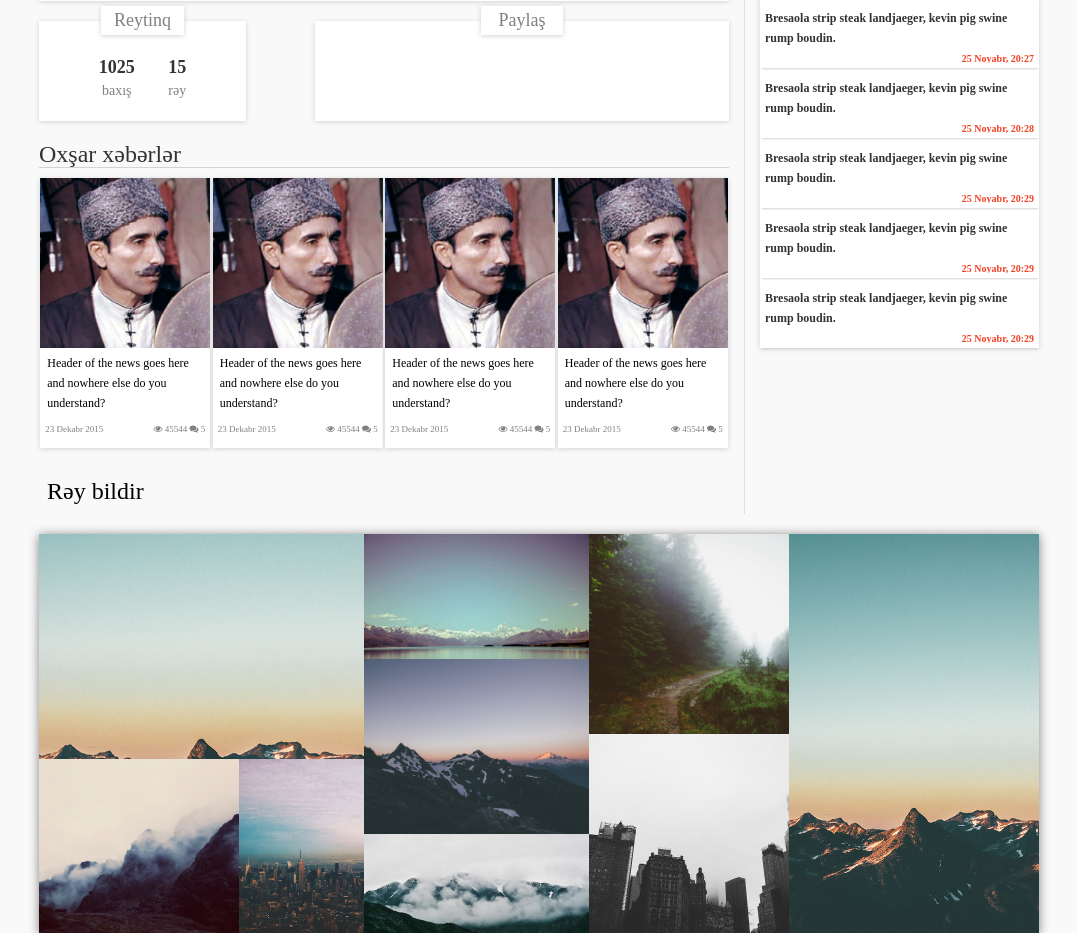
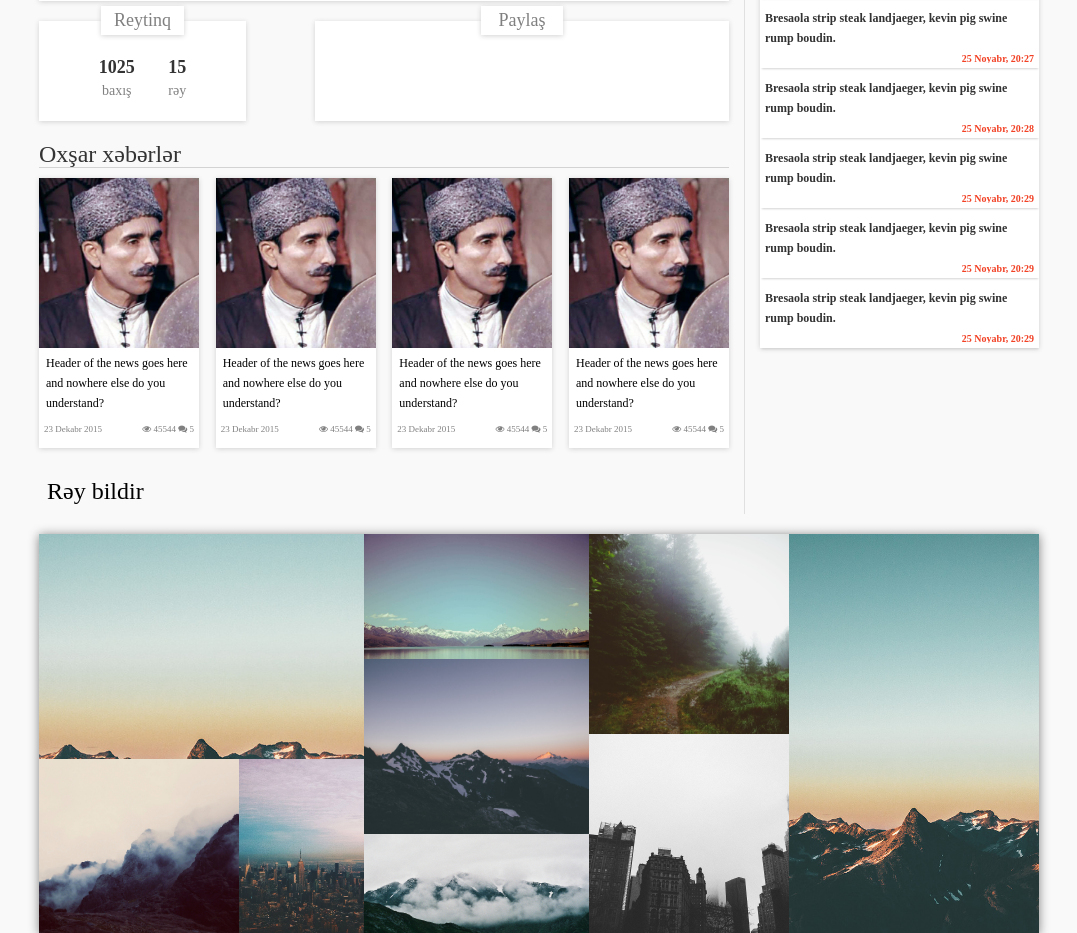
Before and after one commit to orkhanfarmanli/azpress.az, a PHP site: page /innerNews.php in a window 1280 px wide. Shown: the part 1314-2247 px from the top of the page, without its empty margins (101-1178 px from the left). Run offline with PHP 8.4, Linux system fonts and the light colour scheme; some libraries are stand-ins or nearby versions.

Commit message:
finally made related news part

```diff
--- a/innerNews.php
+++ b/innerNews.php
@@ -154,9 +154,9 @@
 
 									<!-- related news block -->
 
-									<div class="in-relatedNewsBlock">
+									<ul class="in-relatedNewsBlock">
 
-										<div class="in-relatedNewsDiv">
+										<li class="in-relatedNewsDiv">
 
 											<a href="#">
 
@@ -188,11 +188,9 @@
 
 											</a>
 
-										</div>
+										</li>
 
-
-
-										<div class="in-relatedNewsDiv">
+										<li class="in-relatedNewsDiv">
 
 											<a href="#">
 
@@ -224,10 +222,9 @@
 
 											</a>
 
-										</div>
+										</li>
 
-
-										<div class="in-relatedNewsDiv">
+										<li class="in-relatedNewsDiv">
 
 											<a href="#">
 
@@ -259,11 +256,9 @@
 
 											</a>
 
-										</div>
+										</li>
 
-
-
-										<div class="in-relatedNewsDiv">
+										<li class="in-relatedNewsDiv">
 
 											<a href="#">
 
@@ -295,10 +290,15 @@
 
 											</a>
 
-										</div>
+										</li>
 
 
-									</div>
+
+
+
+
+
+									</ul>
 
 									<!-- related news block -->
 
--- a/style/innerNews.css
+++ b/style/innerNews.css
@@ -149,14 +149,8 @@
   height: 270px;
 	padding: 0;
   margin: 0;
-  display: -webkit-box;
-  display: -moz-box;
-  display: -ms-flexbox;
-  display: -webkit-flex;
   display: flex;
-
--webkit-flex-flow: row wrap;
-justify-content: space-between;
+  justify-content: space-between;
 }
 
 /*whole block of related news*/
@@ -165,13 +159,14 @@ justify-content: space-between;
 /*related news box*/
 
 .in-relatedNewsDiv {
-  width: 170px;
+  width: 160px;
   height: 270px;
   transition: .2s all ease;
   box-shadow: 0px 1px 5px #D3D3D3;
   background: white;
   display: inline-block;
-
+  margin: 0;
+  padding: 0;
 }
 .in-relatedNewsDiv:hover{
   cursor: pointer;
--- a/style/style.css
+++ b/style/style.css
@@ -18,6 +18,8 @@ calendar color: #474747;
 
 body{
    background:#F9F9F9;
+   /*margin: 0 auto;*/
+
 }
 
 a:hover, a:active, a:focus {
```
